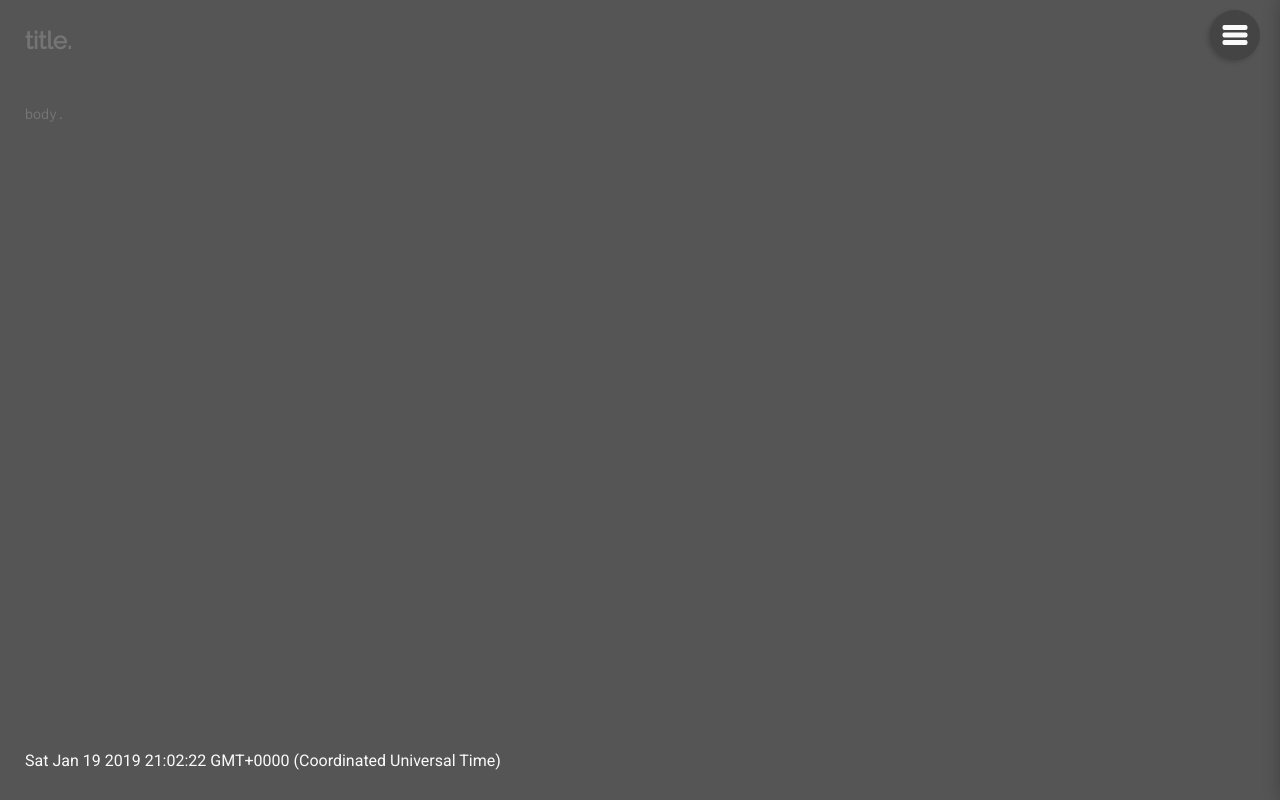
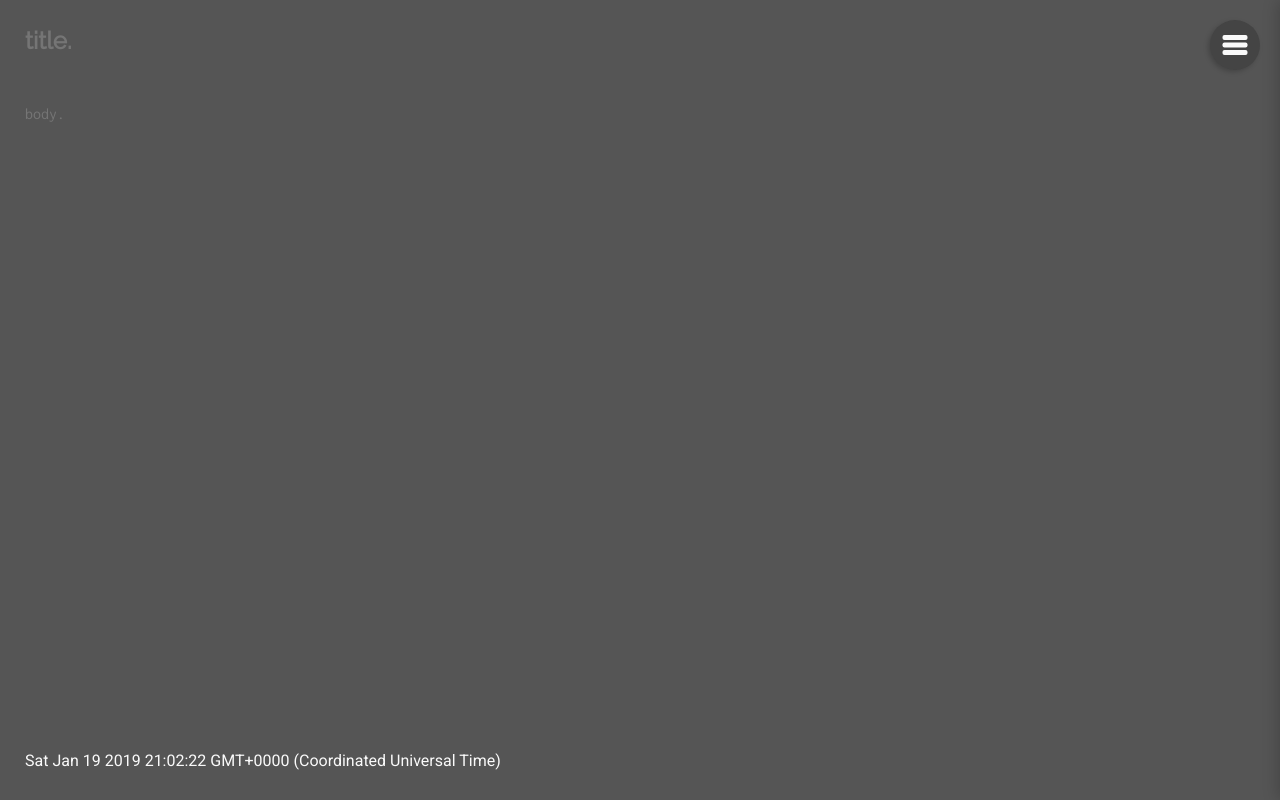
Before and after one commit to washingtonsteven/demandpad, a React (Create React App) app: page / in a window 1280 px wide. Built offline with nearby package versions, Linux system fonts and the light colour scheme.

Commit message:
slight menu adjustment

```diff
--- a/src/styles/NoteList.module.css
+++ b/src/styles/NoteList.module.css
@@ -124,7 +124,7 @@
 
 .note-list-open-button {
   position: absolute;
-  top: 10px;
+  top: 20px;
   left: -20px;
   transform: translate3d(-100%, 0, 0);
   width: 50px;
```
